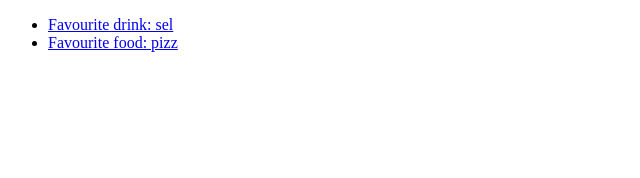
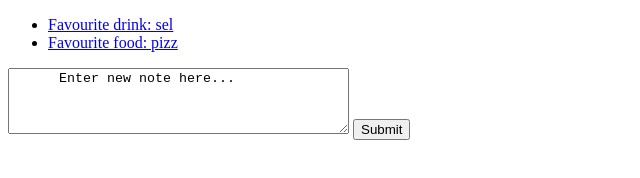
Before and after one commit to arabellaknowles/NoteApp, a website: page index.html in a window 1280 px wide. Shown: the whole page, without its empty margins (0-640 px from the left). Drawn offline with Linux system fonts and the light colour scheme.

Commit message:
Added a form to index page with text area for a new note. Created a event listener for the submit click, preventing default

```diff
--- a/index.html
+++ b/index.html
@@ -16,6 +16,13 @@
     Hello
   </div>
 
+  <form id='text' action='#notes/new' method='POST'>
+    <textarea rows="4" cols="40" name="note">
+      Enter new note here...
+    </textarea>
+    <input type="submit" value="Submit">
+  </form>
+
 </body>
 
 </html>
--- a/src/note-controller.js
+++ b/src/note-controller.js
@@ -19,7 +19,7 @@ class NoteController {
 var noteController = new NoteController
 noteController.render()
 
-window.addEventListener('hashchange', function (event) {
+window.addEventListener('hashchange', function(event){
   if (event.newURL.slice(-1) == '/') {
     noteController.render()
   } else {
@@ -27,3 +27,10 @@ window.addEventListener('hashchange', function (event) {
     noteController.renderNote(n)
   }
 }, false)
+
+
+const form = document.getElementById('text')
+form.addEventListener('submit', function(event){
+  event.preventDefault()
+  return console.log(event)
+})
```
Also changed, not shown: README.md.
